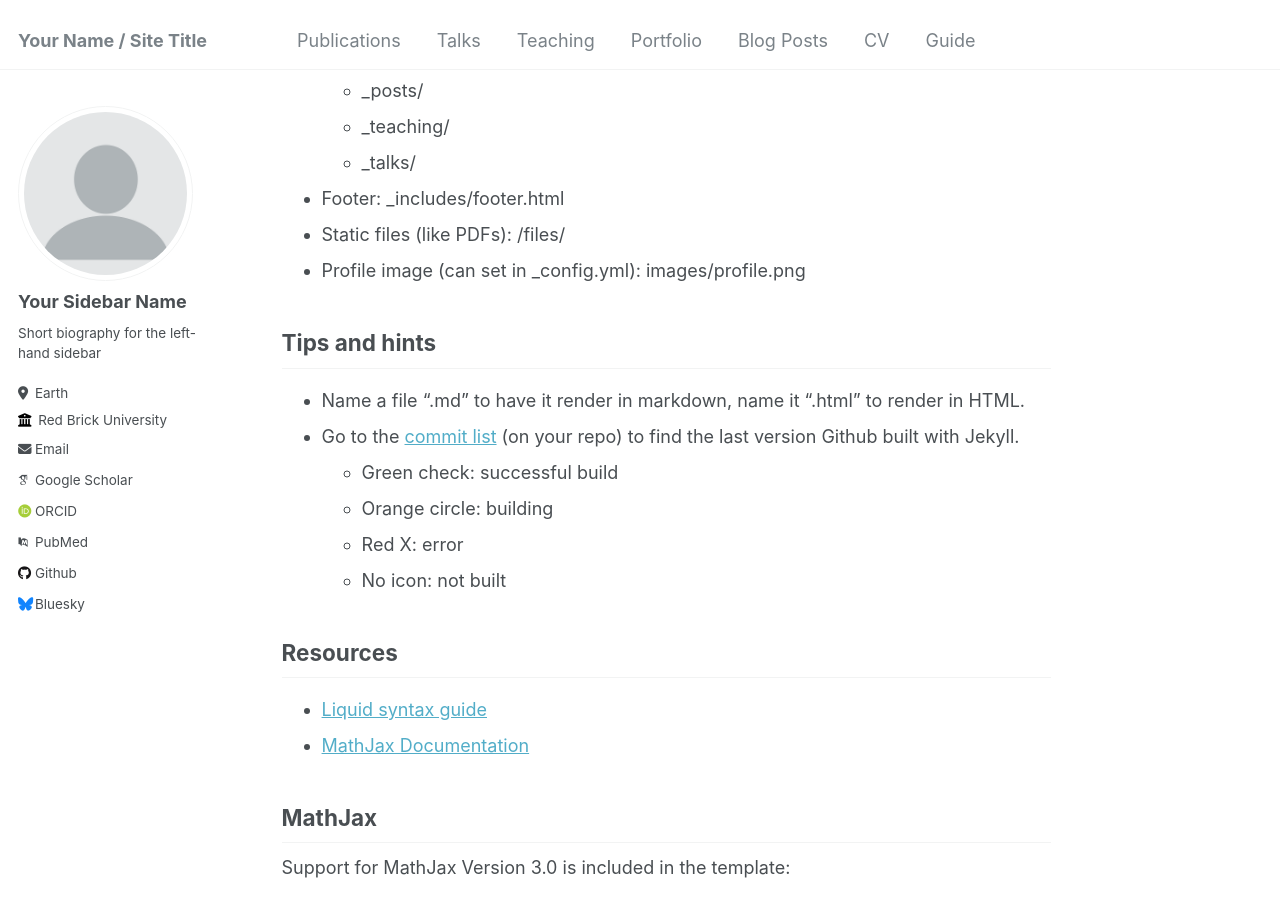
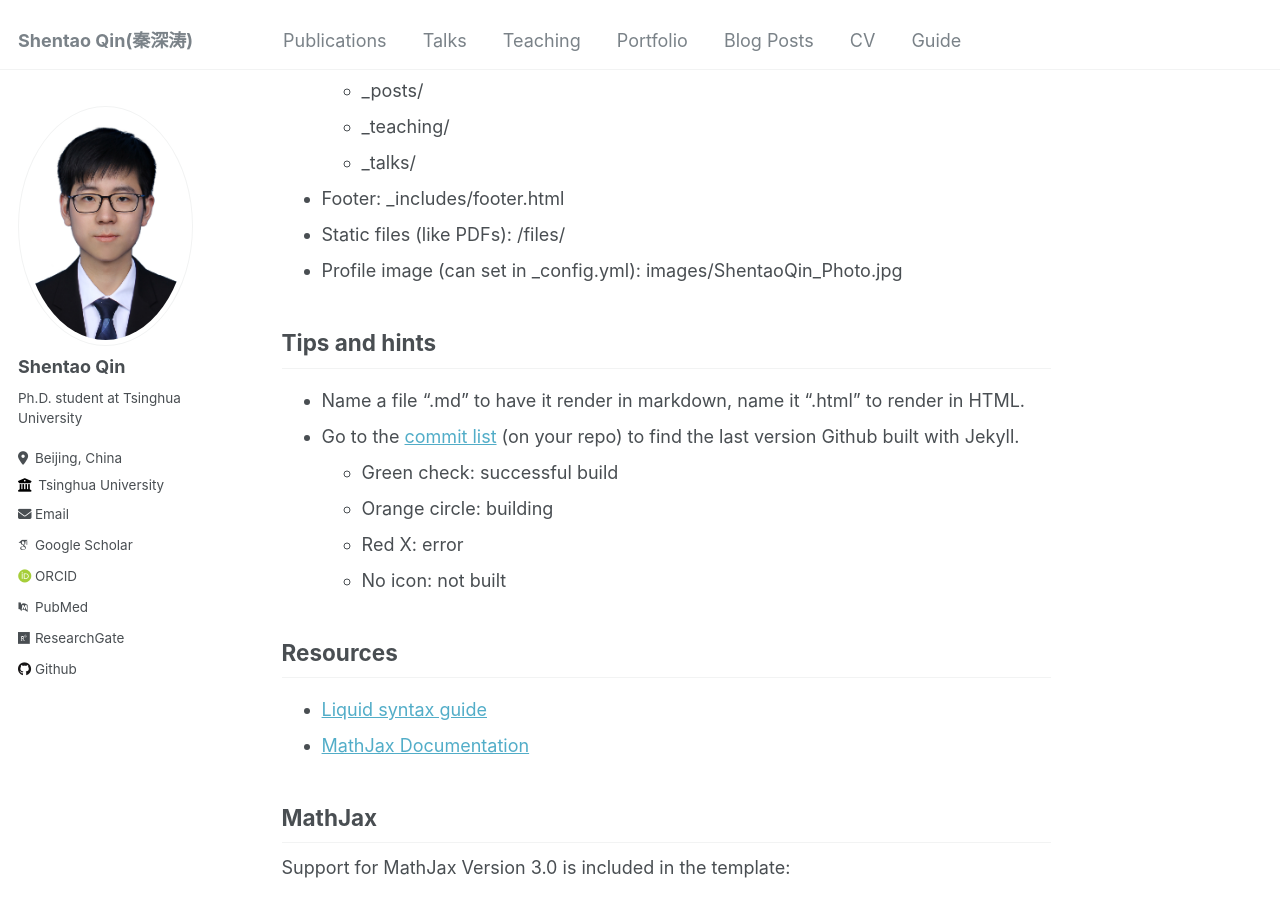
Before and after one commit to JackQin007/jackqin007.github.io, a Jekyll site: the page built from _pages/markdown.md, in a window 1280 px wide and 900 px high, scrolled down 389 px. Built offline with Jekyll 4.4.1, drawn with Linux system fonts in a browser that asks for light colours; some web fonts are replaced; some of the changed text lies outside the part shown.

Commit message:
update base info

```diff
--- a/_config.yml
+++ b/_config.yml
@@ -8,47 +8,47 @@
 
 # Basic Site Settings
 locale                   : "en-US"
-title                    : "Your Name / Site Title"
+title                    : "Shentao Qin(秦深涛)"
 title_separator          : "-"
-name                     : &name "Your Name"
-description              : &description "personal description"
-url                      : https://academicpages.github.io # the base hostname & protocol for your site e.g. "https://mmistakes.github.io"
+name                     : &name "Shentao Qin"
+description              : &description "Ph.D. student at Tsinghua University"
+url                      : https://jackqin007.github.io/ # the base hostname & protocol for your site e.g. "https://mmistakes.github.io"
 baseurl                  : "" # the subpath of your site, e.g. "/blog"
-repository               : "academicpages/academicpages.github.io"
+repository               : "JackQin007/jackqin007.github.io"
 
 # Site Author - The following control what appear as part of the author content on the side bar.
 #               If a field is blank the icon and link will not appear, otherwise it will be shown.
 #               Additional customization can be done by editing /_includes/author-profile.html
 author:
   # Biographic information
-  avatar           : "profile.png"
-  name             : "Your Sidebar Name"
+  avatar           : "ShentaoQin_Photo.jpg"
+  name             : "Shentao Qin"
   pronouns         : # example: "she/her"
-  bio              : "Short biography for the left-hand sidebar"
-  location         : "Earth"
-  employer         : "Red Brick University"
+  bio              : "Ph.D. student at Tsinghua University"
+  location         : "Beijing, China"
+  employer         : "Tsinghua University"
   uri              : # URL
-  email            : "none@example.org"
+  email            : "qst23@mails.tsinghua.edu.cn"
 
   # Academic websites
   arxiv            : # URL - Update with the correct link to your profile
-  googlescholar    : "https://scholar.google.com/citations?user=PS_CX0AAAAAJ"
+  googlescholar    : "https://scholar.google.com/citations?hl=zh-CN&user=2hr9XsAAAAAJ"
   impactstory      : # URL
-  orcid            : "http://orcid.org/yourorcidurl"
+  orcid            : "https://orcid.org/my-orcid?orcid=0009-0005-4462-424X"
   semantic         : # URL
   pubmed           : "https://www.ncbi.nlm.nih.gov/pubmed/?term=john+snow"
-  researchgate     : # URL
+  researchgate     : "https://www.researchgate.net/profile/Shentao-Qin"
 
   # Repositories and software development
   bitbucket        : # Username - Update with your username on the site
   codepen          : # Username
   dribbble         : # Username
-  github           : "academicpages"
+  github           : "JackQin007"
   kaggle           : # Username
   stackoverflow    : # User number or user number and name (i.e., use "1" or "1/jeff-atwood")
 
   # Social media
-  bluesky          : "bsky.app" # Replace this with you Bluesky username
+  bluesky          : #"bsky.app" # Replace this with you Bluesky username
   facebook         : # Username
   flickr           : # Username
   foursquare       : # Username
--- a/_pages/markdown.md
+++ b/_pages/markdown.md
@@ -20,7 +20,7 @@ redirect_from:
   * _talks/
 * Footer: _includes/footer.html
 * Static files (like PDFs): /files/
-* Profile image (can set in _config.yml): images/profile.png
+* Profile image (can set in _config.yml): images/ShentaoQin_Photo.jpg
 
 ## Tips and hints
 
```
Also changed, not shown: images/ShentaoQin_Photo.jpg (added), images/profile.png (deleted).
